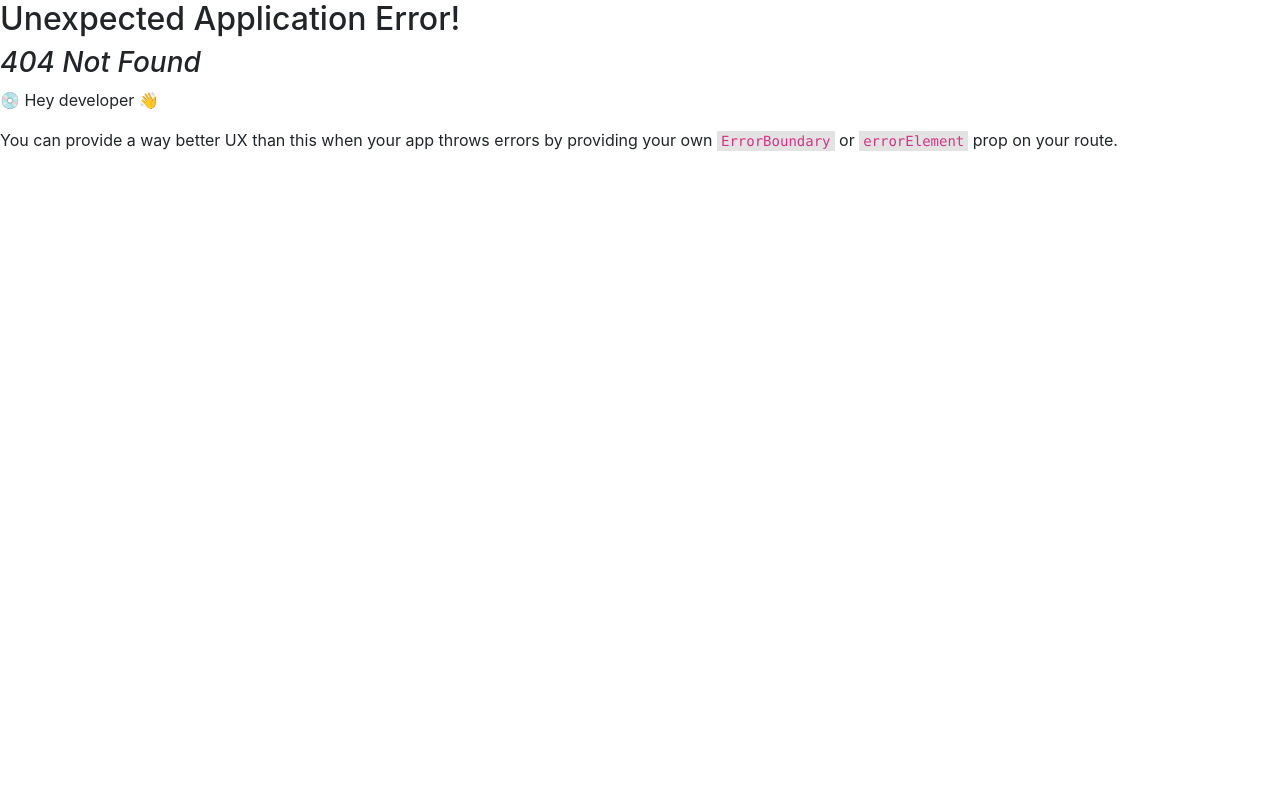
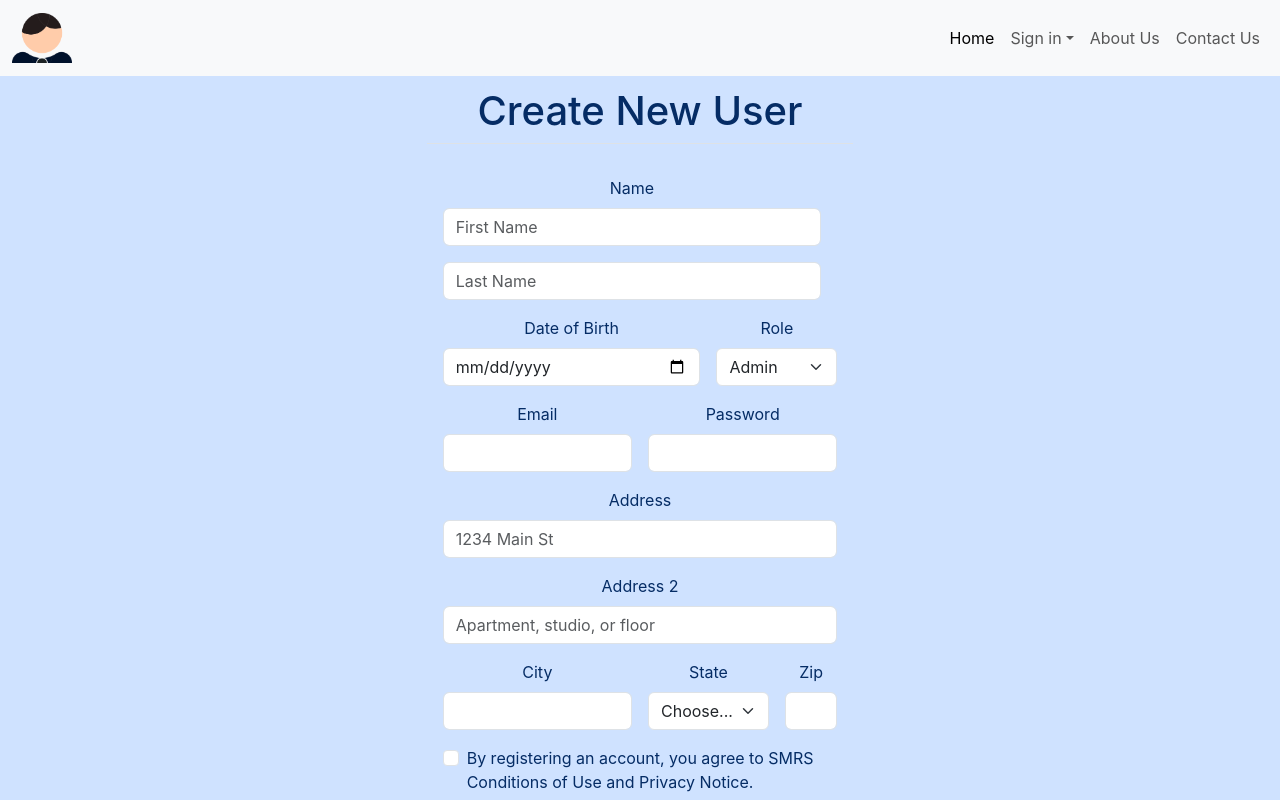
Before and after one commit to Kisan303/Student-Record-Management-System, a React (Create React App) app in the folder frontend/: page /register in a window 1280 px wide. Before the commit this address had no page. Shown: the top 800 px of the page. Built offline with nearby package versions, Linux system fonts and the light colour scheme.

Commit message:
Ralph: Created a separate Footer component. Added Register component and route for creating new accounts.

```diff
--- a/frontend/src/App.js
+++ b/frontend/src/App.jsx
@@ -1,6 +1,7 @@
 import './App.css';
 import { Outlet } from "react-router-dom";
 import Navbar from "./components/Navbar";
+import Footer from "./components/Footer";
 
 function App() {
   return (
@@ -8,9 +9,6 @@ function App() {
       <Navbar />
       <div class="col-12 bg-primary-subtle text-primary-emphasis vh-100">
         <Outlet />
-        <div class="col-6 bg-body-tertiary position-absolute bottom-0 start-0 p-3">
-            <h1 class="p-3">Welcome to Student Record Management System</h1>
-        </div>
       </div>
       <div id="about-us" class="col-12 bg-body-tertiary text-primary-emphasis vh-100 p-5">
           <h1 class="p-3 text-center">About Us</h1>
@@ -61,21 +59,7 @@ function App() {
           <div class="col-4"></div>
         </div>
       </div>
-      <div class="row col-12">
-          <div class="col-8">
-              <div class="col-2 p-3 text-bg-dark"><h1>LOGO</h1></div>
-          </div>
-          <div class="col-4">
-              <ul class="list-group list-group-flush text-primary">
-                  <li class="list-group-item"><a href="#" class="text-dark text-decoration-none">Home</a></li>
-                  <li class="list-group-item"><a href="/admin-login" class="text-dark text-decoration-none">Admin</a></li>
-                  <li class="list-group-item"><a href="#" class="text-dark text-decoration-none">Faculty</a></li>
-                  <li class="list-group-item"><a href="#" class="text-dark text-decoration-none">Student</a></li>
-                  <li class="list-group-item"><a href="#about-us" class="text-dark text-decoration-none">About Us</a></li>
-                  <li class="list-group-item"><p>&copy; 2024 Company Name. All Rights Reserved</p></li>
-              </ul>
-          </div>
-      </div>
+      <Footer />
     </div>
   );
 }
--- /dev/null
+++ b/frontend/src/components/Footer.jsx
@@ -0,0 +1,24 @@
+import logo from '../project-logo.png';
+
+export default function Navbar() {
+  return (
+    <div class="row col-12">
+    <div class="col-8">
+        <div class="col-6 p-3">
+        <a class="navbar-brand" href="/"><img style={{width: "auto", height: "50px"}} src={logo} alt="Project Logo"></img></a>
+        <h4>Student Management Record System</h4>
+        </div>
+    </div>
+    <div class="col-4">
+        <ul class="list-group list-group-flush text-primary">
+            <li class="list-group-item"><a href="#" class="text-dark text-decoration-none">Home</a></li>
+            <li class="list-group-item"><a href="/admin-login" class="text-dark text-decoration-none">Admin</a></li>
+            <li class="list-group-item"><a href="#" class="text-dark text-decoration-none">Faculty</a></li>
+            <li class="list-group-item"><a href="#" class="text-dark text-decoration-none">Student</a></li>
+            <li class="list-group-item"><a href="#about-us" class="text-dark text-decoration-none">About Us</a></li>
+            <li class="list-group-item"><p>&copy; 2024 Company Name. All Rights Reserved</p></li>
+        </ul>
+    </div>
+    </div>
+  );
+}
--- a/frontend/src/components/Login.jsx
+++ b/frontend/src/components/Login.jsx
@@ -34,8 +34,11 @@ export default function Login(){
                                 </div>
                                 </div>
                             </div>
-                        <a href="#" class="btn btn-primary">Log in</a>
+                            <a href="dashboard" class="btn btn-primary">Log in</a>
                         </form>
+                        <div>
+                            <a href="register" class="btn btn-primary">Register new account</a>
+                        </div>
                     </div>
                     <div class="col-4"></div>
                 </div>
@@ -44,6 +47,9 @@ export default function Login(){
                 </div>
             </div>
         </div>
+        <div class="col-6 bg-body-tertiary position-absolute bottom-0 start-0 p-3">
+            <h1 class="p-3">Welcome to Student Record Management System</h1>
+        </div>
         </>
     );
 }
--- a/frontend/src/components/Navbar.jsx
+++ b/frontend/src/components/Navbar.jsx
@@ -1,5 +1,5 @@
-import { NavLink } from "react-router-dom";
 import logo from '../project-logo.png';
+
 export default function Navbar() {
   return (
     <div>
@@ -19,9 +19,9 @@ export default function Navbar() {
                         Sign in
                         </a>
                         <ul class="dropdown-menu">
-                    <li><NavLink to="/admin-login">Admin</NavLink></li>
-                    <li><NavLink to="/staff-login">Faculty Staff</NavLink></li>
-                    <li><NavLink to="/student-login">Student</NavLink></li>
+                            <li><a class="dropdown-item" href="admin-login">Admin</a></li>
+                            <li><a class="dropdown-item" href="staff-login">Faculty Staff</a></li>
+                            <li><a class="dropdown-item" href="student-login">Student</a></li>
                         </ul>
                     </li>
                     <li class="nav-item">
--- /dev/null
+++ b/frontend/src/components/Register.jsx
@@ -0,0 +1,84 @@
+export default function Register(){
+    return (
+        <>
+            <div class="col-12 bg-primary-subtle text-primary-emphasis vh-100  d-flex align-items-center justify-content-center">
+            <div class="row col-12">
+                <div class="col-4"></div>
+                <div class="text-center col-4 border-bottom">
+                <h1>Create New User</h1>
+                </div>
+                <div class="col-4"></div>
+                <div class="col-4"></div>
+                <div class="col-4 p-3 position-flex top-0 start-50">
+                    <form class="row g-3">
+                        <div class="row g-3 col-12">
+                            <div class="col-md-12">
+                                <label for="inputName" class="form-label">Name</label>
+                                <input type="text" class="form-control" id="inputFirstName" placeholder="First Name" required/>
+                            </div>
+                            <div class="col-md-12">
+                                <input type="text" class="form-control" id="inputLastName" placeholder="Last Name" required/>
+                            </div>
+                        </div>
+                        <div class="col-md-8">
+                            <label for="inputDateOfBirth" class="form-label">Date of Birth</label>
+                            <input type="date" class="form-control" id="inputDateOfBirth" required/>
+                        </div>
+                        <div class="col-md-4">
+                            <label for="inputRole" class="form-label">Role</label>
+                            <select id="inputRole" class="form-select">
+                            <option selected>Admin</option>
+                            <option>Faculty Staff</option>
+                            <option>Student</option>
+                            </select>
+                        </div>
+                        <div class="col-md-6">
+                            <label for="inputEmail4" class="form-label">Email</label>
+                            <input type="email" class="form-control" id="inputEmail4" required/>
+                        </div>
+                        <div class="col-md-6">
+                            <label for="inputPassword4" class="form-label">Password</label>
+                            <input type="password" class="form-control" id="inputPassword4" required/>
+                        </div>
+                        <div class="col-12">
+                            <label for="inputAddress" class="form-label">Address</label>
+                            <input type="text" class="form-control" id="inputAddress" placeholder="1234 Main St" required/>
+                        </div>
+                        <div class="col-12">
+                            <label for="inputAddress2" class="form-label">Address 2</label>
+                            <input type="text" class="form-control" id="inputAddress2" placeholder="Apartment, studio, or floor" required/>
+                        </div>
+                        <div class="col-md-6">
+                            <label for="inputCity" class="form-label">City</label>
+                            <input type="text" class="form-control" id="inputCity" required/>
+                        </div>
+                        <div class="col-md-4">
+                            <label for="inputState" class="form-label">State</label>
+                            <select id="inputState" class="form-select">
+                            <option selected>Choose...</option>
+                            <option>...</option>
+                            </select>
+                        </div>
+                        <div class="col-md-2">
+                            <label for="inputZip" class="form-label">Zip</label>
+                            <input type="text" class="form-control" id="inputZip" required/>
+                        </div>
+                        <div class="col-12">
+                            <div class="form-check">
+                                <input class="form-check-input" type="checkbox" id="gridCheck" required/>
+                                <label class="form-check-label text-start" for="gridCheck">
+                                    By registering an account, you agree to SMRS Conditions of Use and Privacy Notice.
+                                </label>
+                            </div>
+                        </div>
+                        <div class="col-12">
+                            <a href="/" class="btn btn-primary">Submit</a>
+                        </div>
+                    </form>
+                </div>
+                <div class="col-4"></div>
+            </div>
+            </div>
+        </>
+    );
+}
```
Also changed, not shown: frontend/src/index.js (+11 -0 lines). Lines whose indentation alone changed are shown as unchanged.
